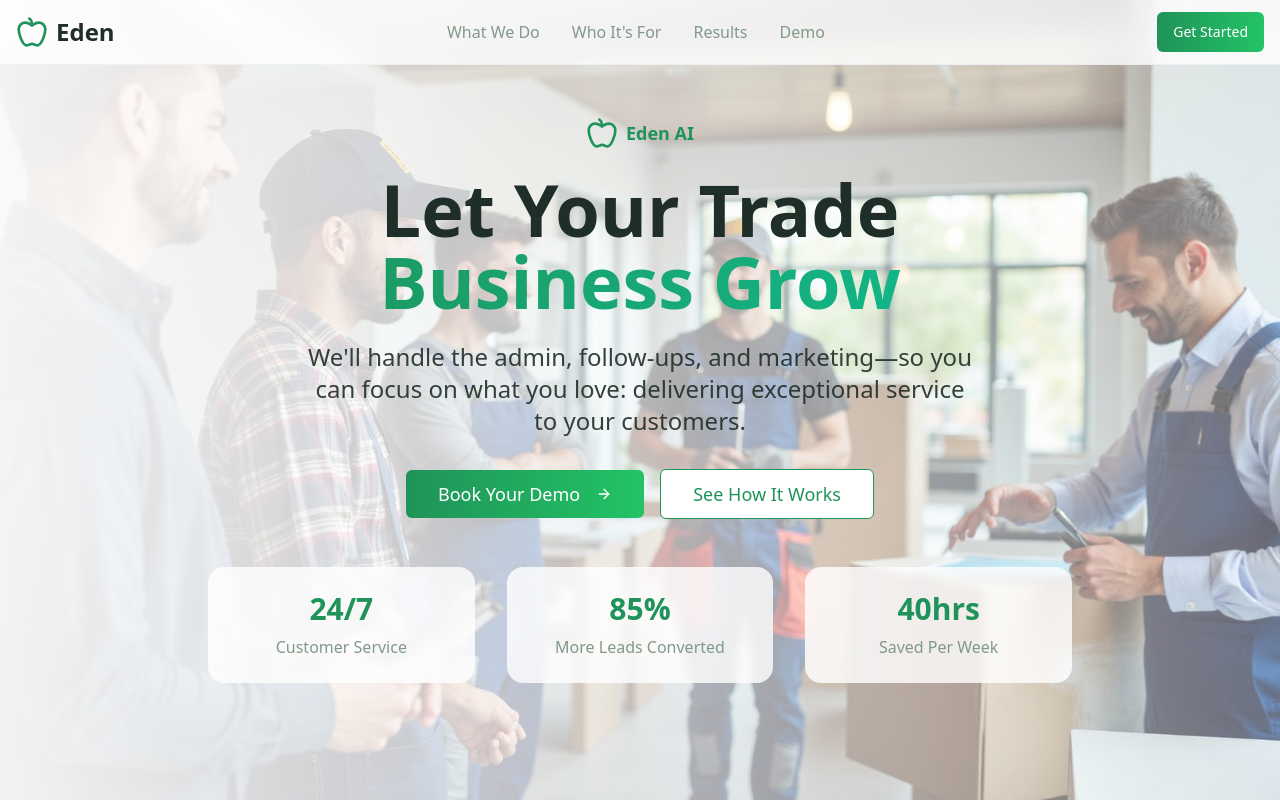
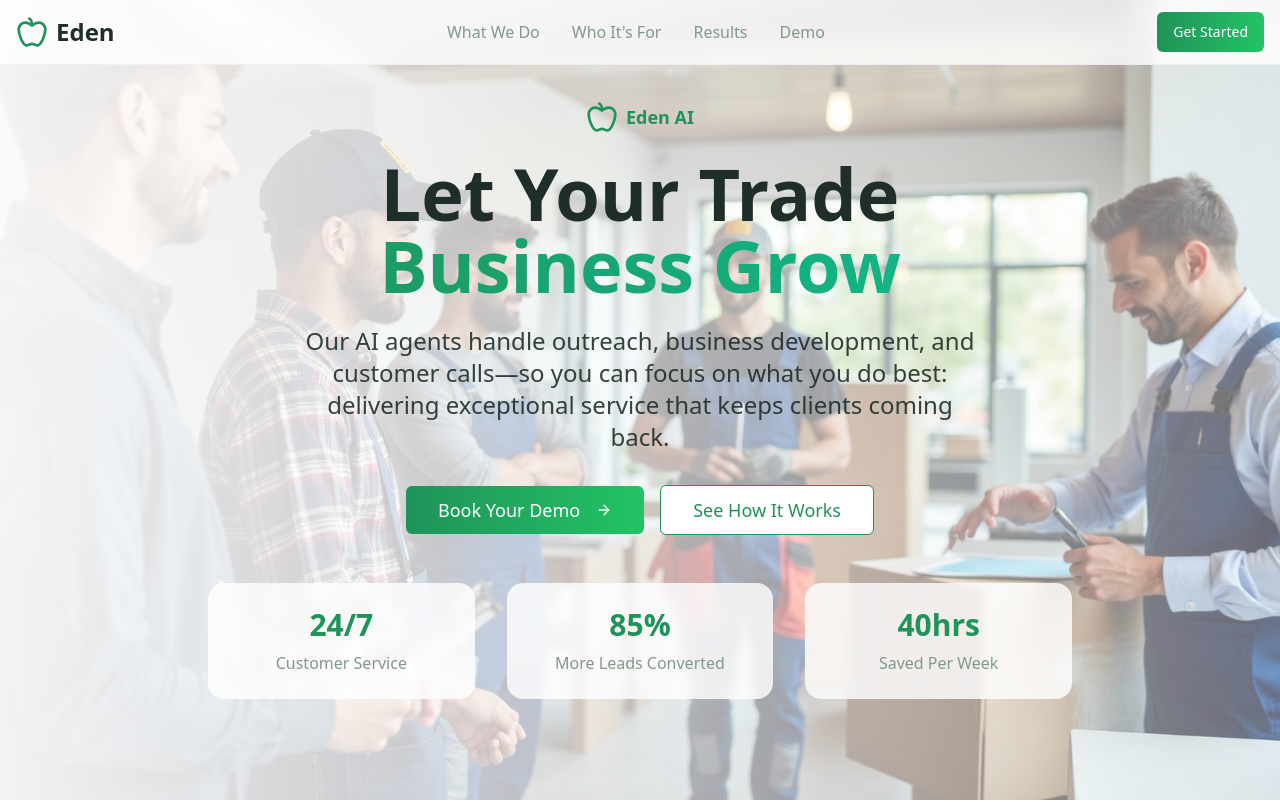
Before and after one commit to alexfroim/eden-grow-flow, a React (Vite) app: page / in a window 1280 px wide. Shown: the top 802 px of the page. Built offline with nearby package versions, Linux system fonts and the light colour scheme.

Commit message:
Update website copy
Update website copy to be client-focused, emphasizing outreach, business development, and AI calling features. The tone is warm, helpful, and empowering, reassuring clients they can offload tasks and focus on their customers.

```diff
--- a/src/components/Hero.tsx
+++ b/src/components/Hero.tsx
@@ -25,8 +25,8 @@ const Hero = () => {
         </h1>
 
         <p className="text-xl md:text-2xl text-foreground/90 mb-8 max-w-2xl mx-auto leading-relaxed font-medium">
-          We'll handle the admin, follow-ups, and marketing—so you can focus on what you love:
-          delivering exceptional service to your customers.
+          Our AI agents handle outreach, business development, and customer calls—so you can focus on what you do best:
+          delivering exceptional service that keeps clients coming back.
         </p>
 
         <div className="flex flex-col sm:flex-row gap-4 justify-center items-center mb-12">
```
